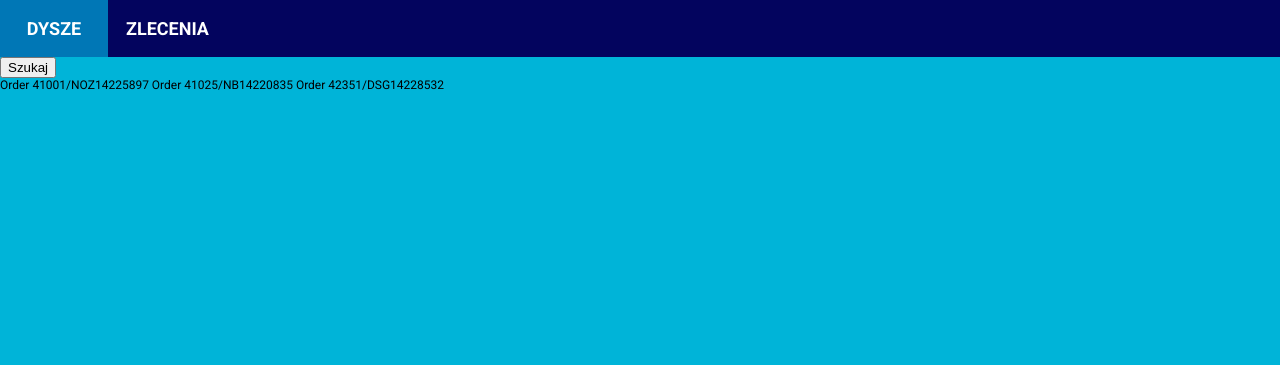
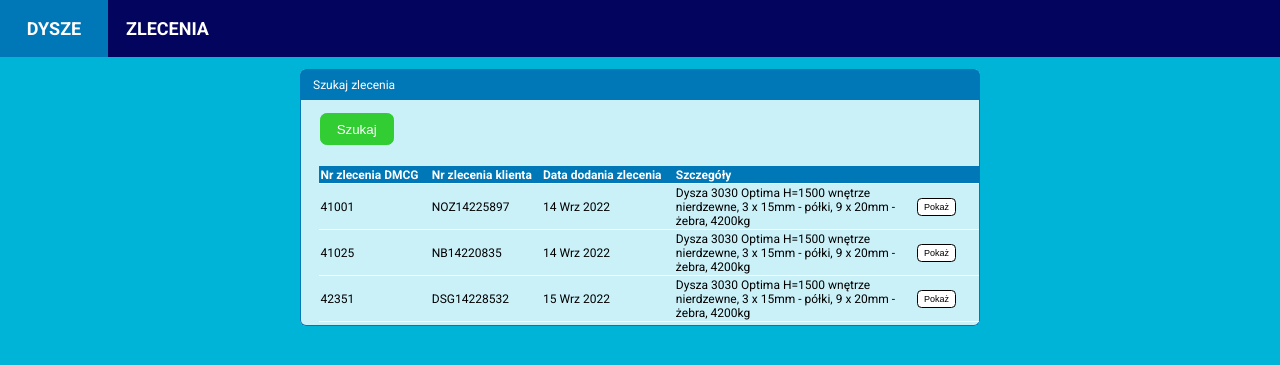
Before and after one commit to djzib0/django_nozzle_calculator, a Django app: template nozzle_calculator/calculator/templates/calculator/orders.html in a window 1280 px wide. Shown: the top 365 px of the page. Run offline with Django 4.2, Linux system fonts and the light colour scheme; data comes from the database, SQL or seed files in the repository; both versions use the stored data as it was after the commit; the template is opened without the code that fills it: values that come from a table or form of the project are taken from there, most other values are stand-ins (such as "Sample title", 1, 10 or a date in 2020).

Commit message:
adjusted filters, models, and template for orders.html filtering

```diff
--- a/nozzle_calculator/calculator/models.py
+++ b/nozzle_calculator/calculator/models.py
@@ -9,10 +9,10 @@
                 ('19A', '19A'),
                 )
 
-    INNER_RING_TYPES = (('Complete st. st. inside', 'Complete st. st. inside'),
-                        ('St. st. ring inside', 'St. st. ring inside'),
-                        ('Complete steel', 'Complete steel'),
-                        ('St. st. ring and outlet', 'St. st. ring and outlet'))
+    INNER_RING_TYPES = (('Complete st. st. inside', 'Wnętrze nierdzewne'),
+                        ('St. st. ring inside', 'Pierścień kawitacyjny nierdzewny'),
+                        ('Complete steel', 'Wnętrze ze stali zwykłej'),
+                        ('St. st. ring and outlet', 'Pierścień kawitacyjny i wylot ze stali nierdzewnej'))
 
     date_created = models.DateTimeField(auto_now_add=True)
     diameter = models.PositiveIntegerField(null=False, blank=False)
--- a/nozzle_calculator/calculator/templates/calculator/orders.html
+++ b/nozzle_calculator/calculator/templates/calculator/orders.html
@@ -1,15 +1,49 @@
 {% extends 'calculator/base.html' %}
 
 {% block content %}
-
-<form method="get">
-  {{ orders_filter.form }}
-  <button type="submit">Szukaj</button>
-</form>
-
-{% for order in orders %}
- {{ order }}
-{% endfor %}
-
+<div class="content-main">
+  <div class="item-box">
+    <div class="item-header-box">
+      <p>Szukaj zlecenia</p>
+    </div>
+    <div class="item-details">
+      <div>
+        <form method="get">
+          {{ orders_filter.form }}
+          <button class="add-btn" type="submit">Szukaj</button>
+        </form>
+      </div>
+      <div class="item-details-table">
+        <table style="width: 660px">
+          <thead>
+            <tr>
+              <th>Nr zlecenia DMCG</th>
+              <th>Nr zlecenia klienta</th>
+              <th style="width: 10em;">Data dodania zlecenia</th>
+              <th style="width: 18em;">Szczegóły</th>
+              <th style="width: 5em;"></th>
+            </tr>
+          </thead>
+          {% for order in orders %}
+          <tr>
+            <td>{{ order.order_dmcg_number }}</td>
+            <td>{{ order.order_client_number }}</td>
+            {% load i18n %}
+            {% language 'pl' %}
+            <td>{{ order.date_created|date:"d M Y" }}</td>
+            {% endlanguage %}
+            <td>Dysza {{ order.nozzle.diameter }}
+              {{ order.nozzle.profile }} H={{ order.nozzle.profile_height }}
+              {{ order.nozzle.get_inner_ring_type_display|lower }},
+              {{ order.nozzle.segments_quantity}} x {{ order.nozzle.segments_thickness}}mm - półki,
+              {{ order.nozzle.ribs_quantity}} x {{ order.nozzle.ribs_thickness}}mm - żebra,
+              {{ order.nozzle.theoretical_weight }}kg</td>
+            <td><a href="{% url 'calculator:nozzle_details' order.nozzle.id %}"><button class="show-btn">Pokaż</button></a></td>
+          </tr>
+          {% endfor %}
+        </table>
+      </div>
+    </div>
+  </div>
 
 {% endblock content %}
```
Also changed, not shown: nozzle_calculator/calculator/filters.py (+9 -2 lines), nozzle_calculator/db.sqlite3.
